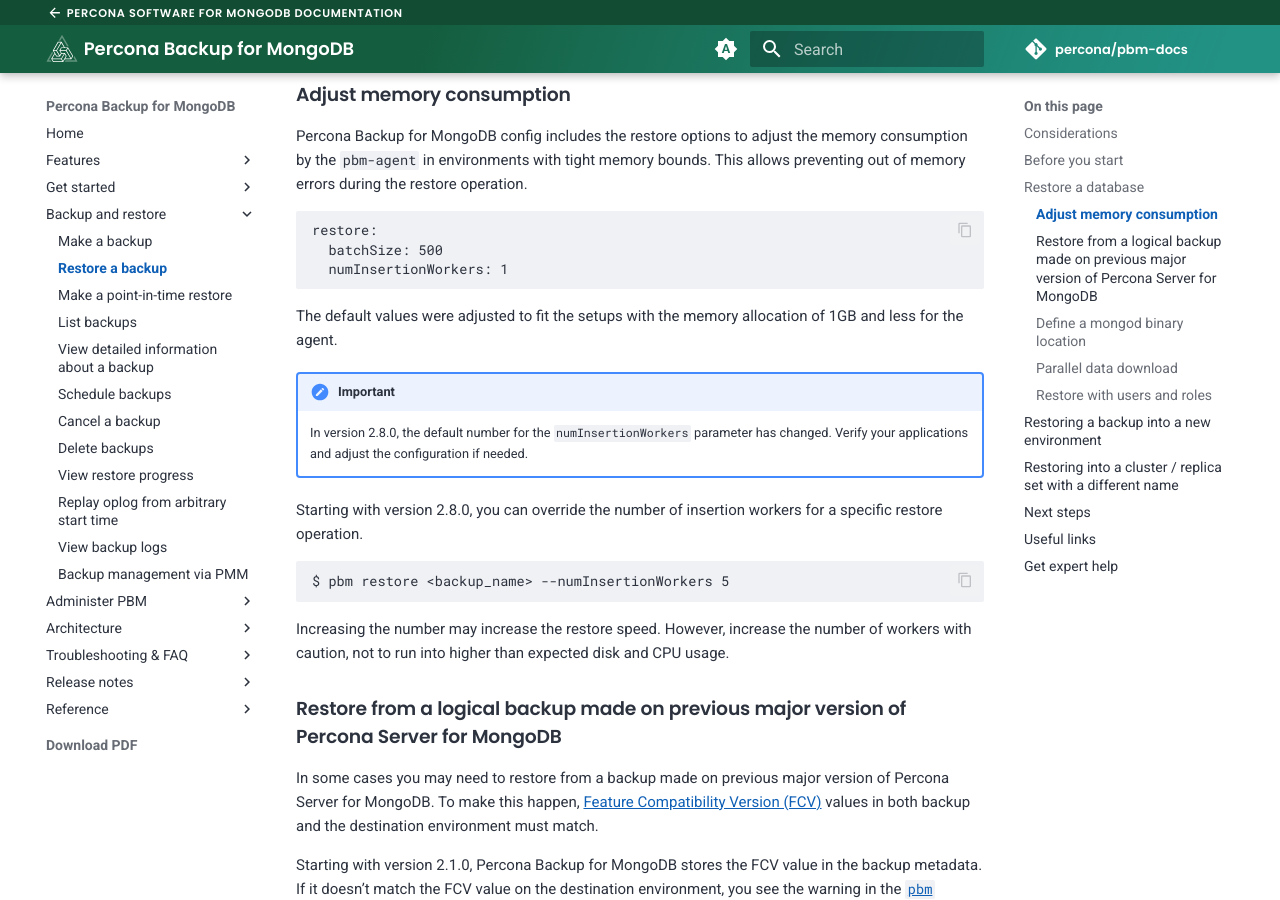
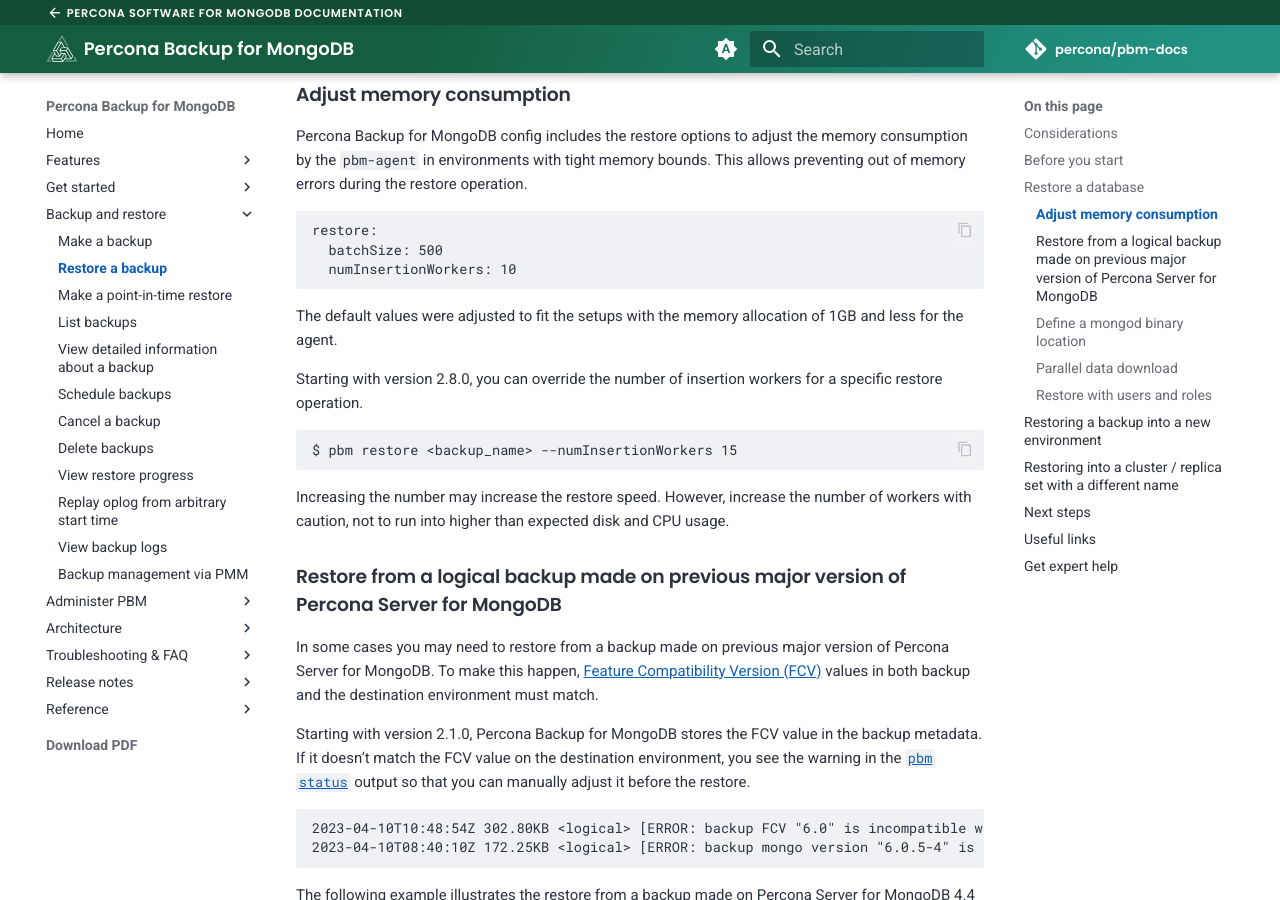
Before and after one commit to percona/pbm-docs, an MkDocs documentation site: the page built from docs/usage/restore.md, in a window 1280 px wide and 900 px high, scrolled down 2208 px. Built offline with MkDocs 1.6.1 and Material for MkDocs 9.7.7, drawn with Linux system fonts in a browser that asks for light colours; nearby versions of some CDN libraries; comment, search, counter and statistics services are not loaded.

Commit message:
reverted the default back to 10

````diff
--- a/docs/usage/restore.md
+++ b/docs/usage/restore.md
@@ -120,20 +120,15 @@
     ```yaml
     restore:
       batchSize: 500
-      numInsertionWorkers: 1
+      numInsertionWorkers: 10
     ```
 
     The default values were adjusted to fit the setups with the memory allocation of 1GB and less for the agent.
 
-
-    !!! important
-
-        In version 2.8.0, the default number for the `numInsertionWorkers` parameter has changed. Verify your applications and adjust the configuration if needed.
-
     Starting with version 2.8.0, you can override the number of insertion workers for a specific restore operation.
 
     ```{.bash data-prompt="$"}
-    $ pbm restore <backup_name> --numInsertionWorkers 5
+    $ pbm restore <backup_name> --numInsertionWorkers 15
     ```
 
     Increasing the number may increase the restore speed. However, increase the number of workers with caution, not to run into higher than expected disk and CPU usage.
````
Also changed, not shown: docs/reference/restore-options.md (+1 -1 lines).
